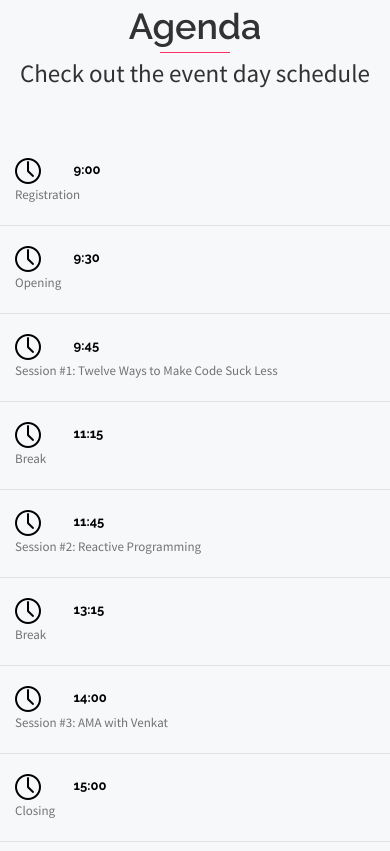
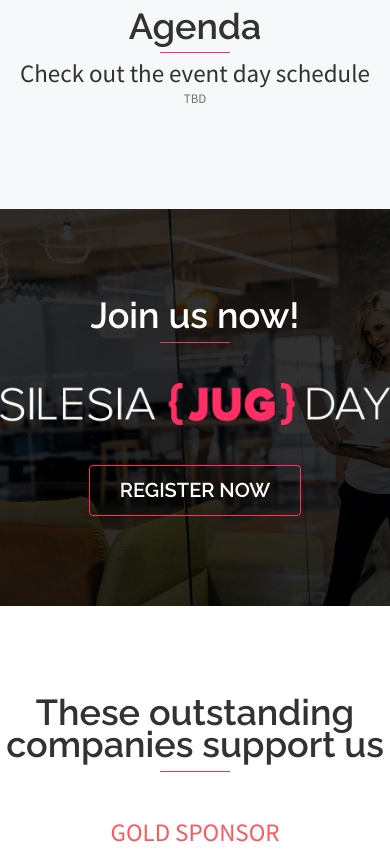
Before and after one commit to silesiajug/day.silesiajug, a plain HTML site: page index.html in a window 390 px wide. Shown: the part 4880-5731 px from the top of the page. Drawn offline with nearby package versions, Linux system fonts and the light colour scheme.

Commit message:
Turn off agenda

```diff
--- a/index.html
+++ b/index.html
@@ -284,80 +284,7 @@
         </div>
         <div class="row">
             <div class="col-md-10 col-md-offset-1">
-                <div class="schedule">
-                    <div class="row">
-                        <div class="col-md-4">
-                            <img src="images/icon-agenda-time.png"/>
-                            <time>9:00</time>
-                        </div>
-                        <div class="col-md-8">
-                            <span class="subject">Registration</span>
-                        </div>
-                    </div>
-                    <div class="row">
-                        <div class="col-md-4">
-                            <img src="images/icon-agenda-time.png"/>
-                            <time>9:30</time>
-                        </div>
-                        <div class="col-md-8">
-                            <span class="subject">Opening</span>
-                        </div>
-                    </div>
-                    <div class="row">
-                        <div class="col-md-4">
-                            <img src="images/icon-agenda-time.png"/>
-                            <time>9:45</time>
-                        </div>
-                        <div class="col-md-8">
-                            <span class="subject">Session #1: Twelve Ways to Make Code Suck Less</span>
-                        </div>
-                    </div>
-                    <div class="row">
-                        <div class="col-md-4">
-                            <img src="images/icon-agenda-time.png"/>
-                            <time>11:15</time>
-                        </div>
-                        <div class="col-md-8">
-                            <span class="subject">Break</span>
-                        </div>
-                    </div>
-                    <div class="row">
-                        <div class="col-md-4">
-                            <img src="images/icon-agenda-time.png"/>
-                            <time>11:45</time>
-                        </div>
-                        <div class="col-md-8">
-                            <span class="subject">Session #2: Reactive Programming</span>
-                        </div>
-                    </div>
-                    <div class="row">
-                        <div class="col-md-4">
-                            <img src="images/icon-agenda-time.png"/>
-                            <time>13:15</time>
-                        </div>
-                        <div class="col-md-8">
-                            <span class="subject">Break</span>
-                        </div>
-                    </div>
-                    <div class="row">
-                        <div class="col-md-4">
-                            <img src="images/icon-agenda-time.png"/>
-                            <time>14:00</time>
-                        </div>
-                        <div class="col-md-8">
-                            <span class="subject">Session #3: AMA with Venkat</span>
-                        </div>
-                    </div>
-                    <div class="row">
-                        <div class="col-md-4">
-                            <img src="images/icon-agenda-time.png"/>
-                            <time>15:00</time>
-                        </div>
-                        <div class="col-md-8">
-                            <span class="subject">Closing</span>
-                        </div>
-                    </div>
-                </div>
+              <p>TBD</p>
             </div>
         </div>
     </div>
```
